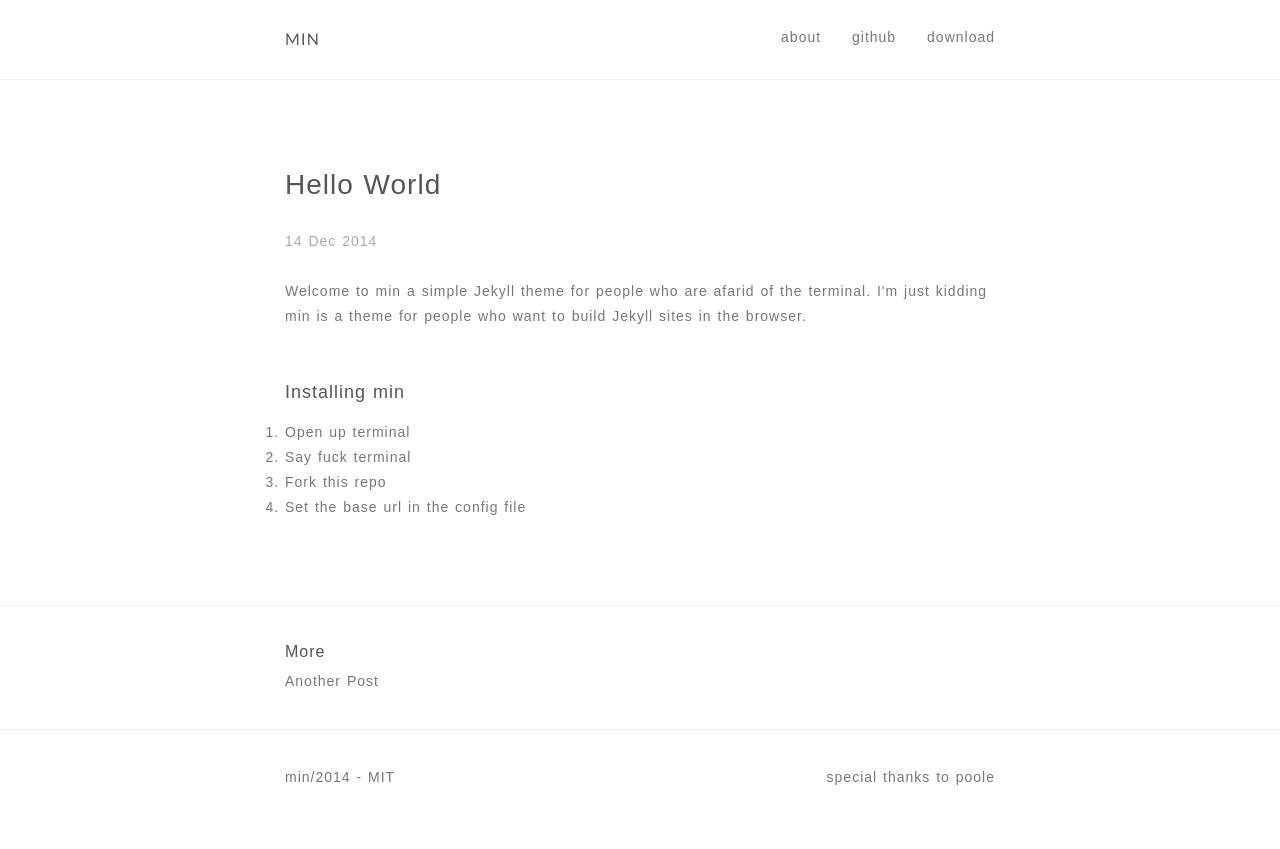
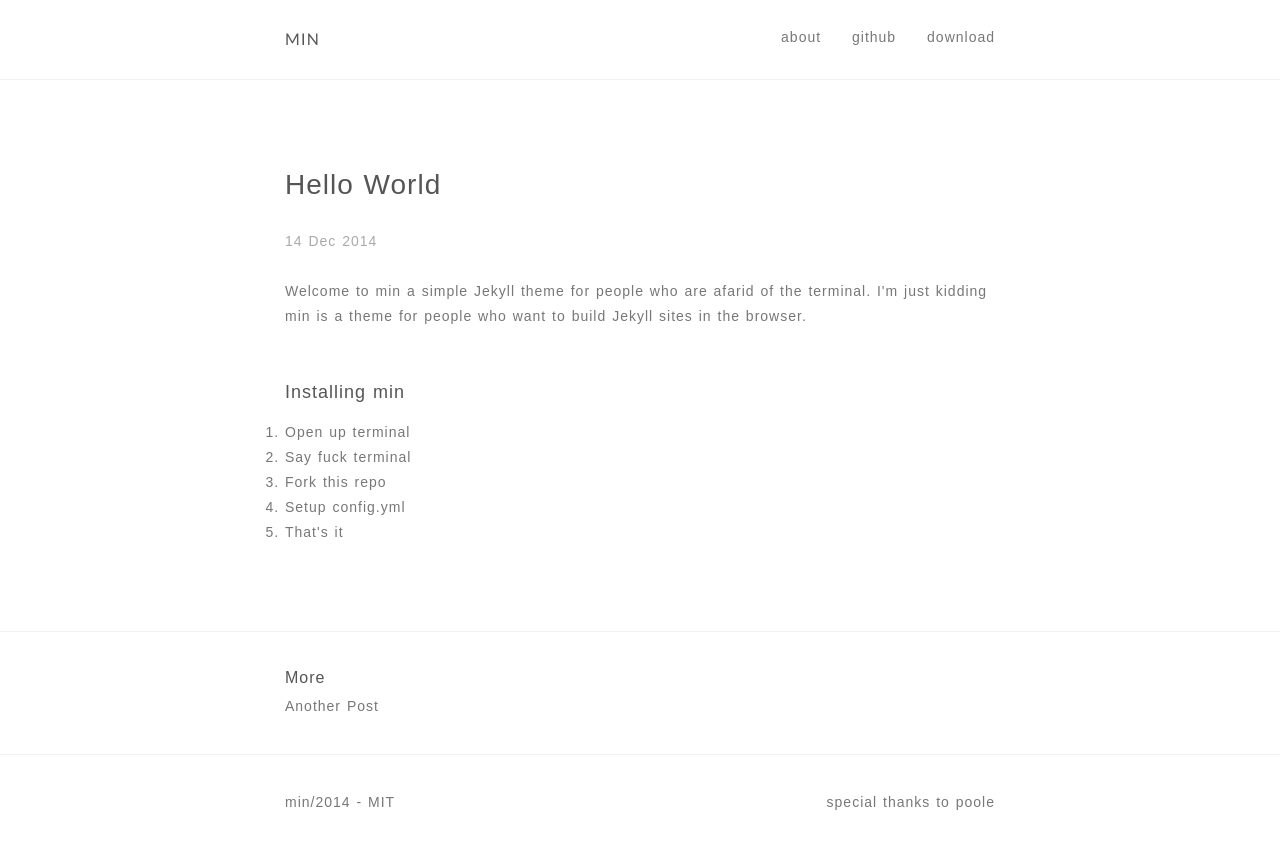
Before and after one commit to 0tmt/min, a Jekyll site: the page built from _posts/2014-12-14-Hello World.md, in a window 1280 px wide. Shown: the top 849 px of the page. Built offline with Jekyll 4.4.1, drawn with Linux system fonts in a browser that asks for light colours; some web fonts are replaced.

Commit message:
intro post

```diff
--- a/_posts/2014-12-14-Hello World.md
+++ b/_posts/2014-12-14-Hello World.md
@@ -11,5 +11,6 @@ title: Hello World
     <li><p>Open up terminal</p></li>
     <li><p>Say fuck terminal</p></li>
     <li><p>Fork this repo</p></li>
-    <li><p>Set the base url in the config file</p></li>
+    <li><p>Setup config.yml</p></li>
+    <li><p>That's it</p></li>
 </ol>
```
